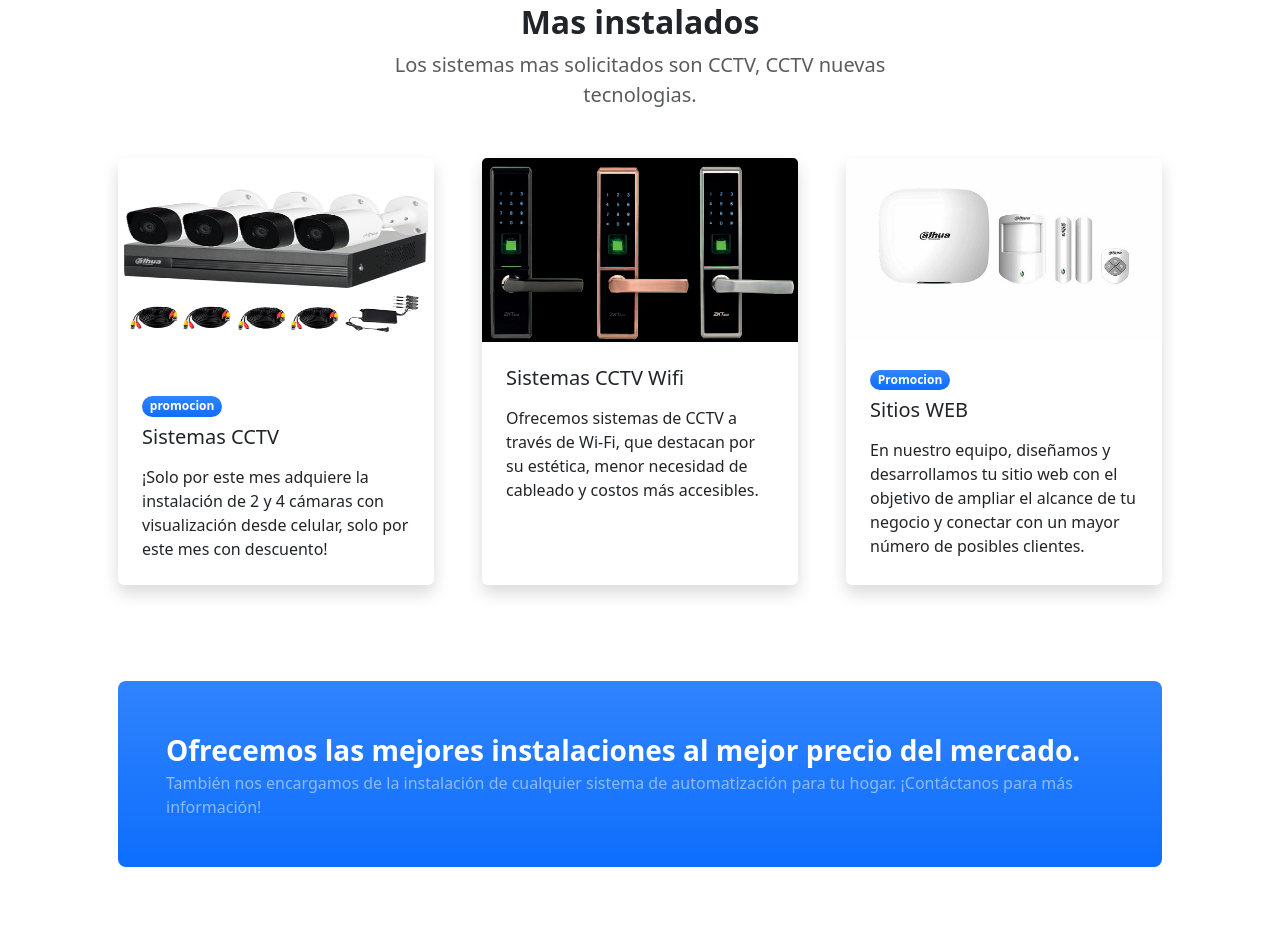
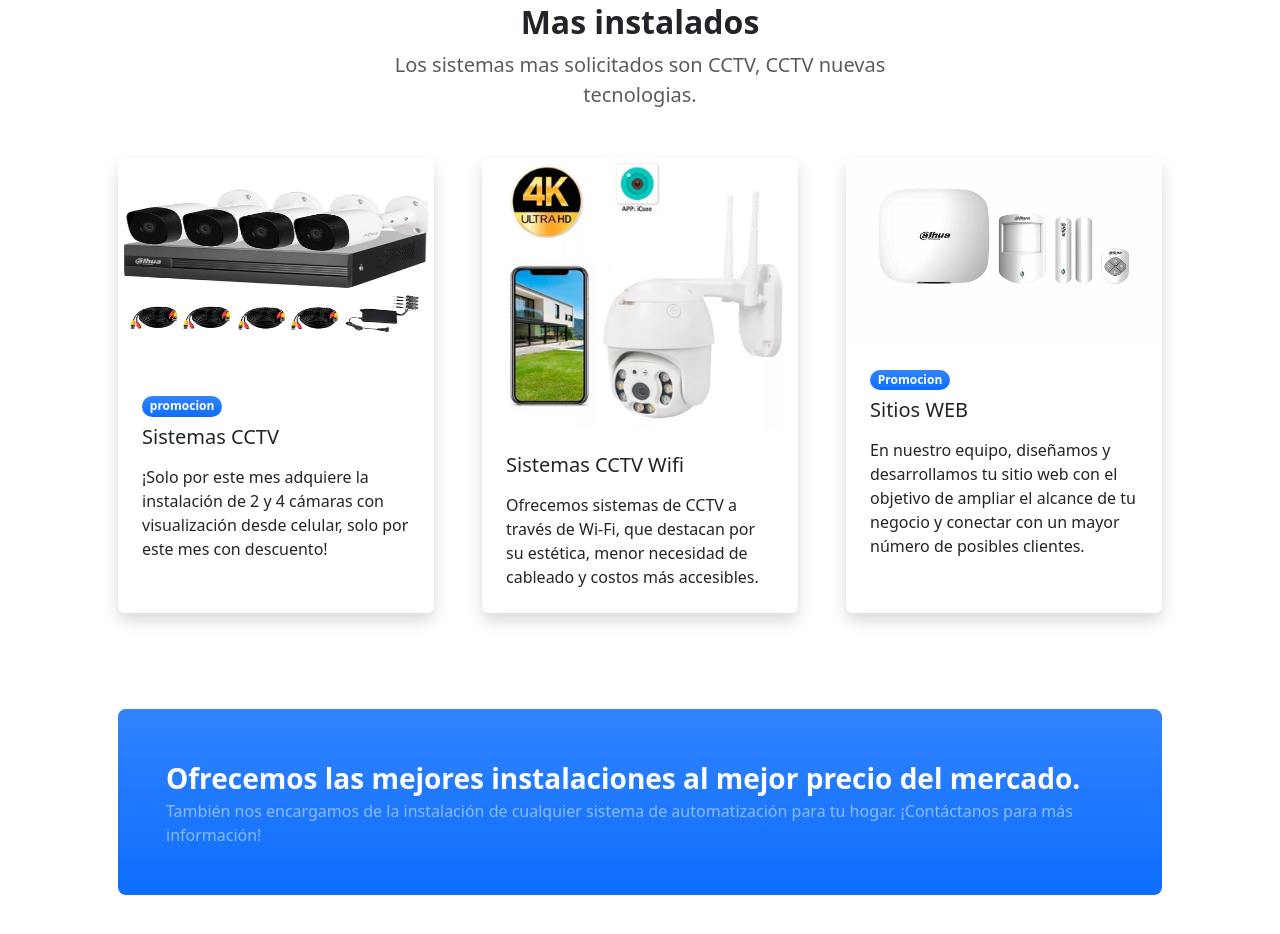
Before and after one commit to JosedeJesusMI/ML-NET.github.io, a plain HTML site: page index.html in a window 1280 px wide. Shown: the part 2268-3202 px from the top of the page. Drawn offline with nearby package versions, Linux system fonts and the light colour scheme; a script that the page names is missing.

Commit message:
cambio imagen

```diff
--- a/index.html
+++ b/index.html
@@ -137,7 +137,7 @@
           </div>
           <div class="col-lg-4 mb-5">
             <div class="card h-100 shadow border-0">
-              <img class="card-img-top" src="image/cerraduras-zkt.png" alt="..." />
+              <img class="card-img-top" src="image/cctv_wifi.jpeg" alt="..." />
               <div class="card-body p-4">
                 <a class="text-decoration-none link-dark stretched-link" href="#!">
                   <h5 class="card-title mb-3">Sistemas CCTV Wifi</h5>
```
Also changed, not shown: image/cctv_wifi.jpeg (added).
